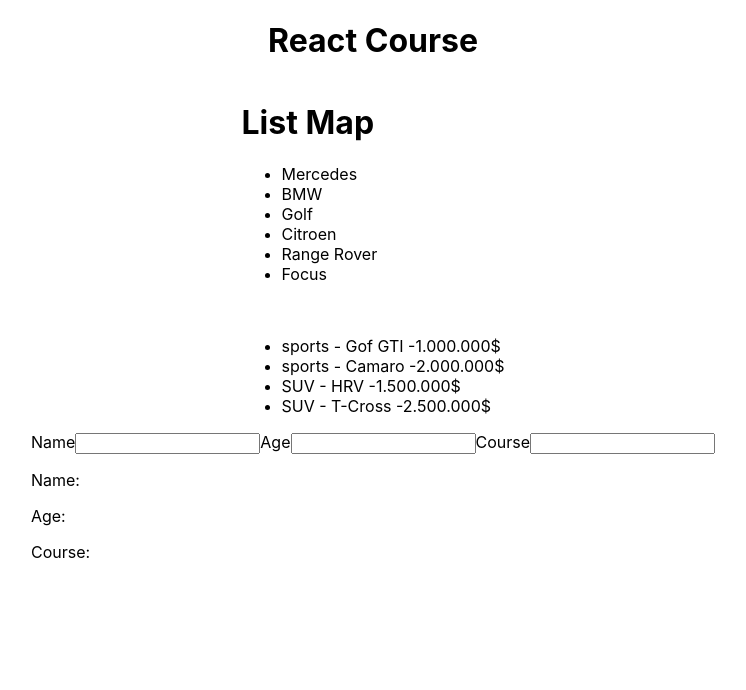
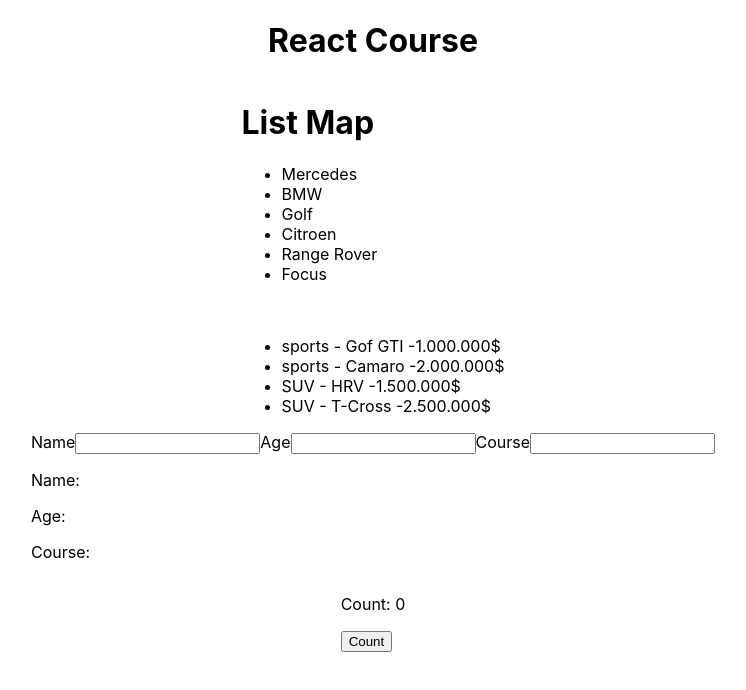
Before and after one commit to fabioramos18/React-Course, a React (Create React App) app in the folder initial-course-of-react/: page / in a window 1280 px wide. Shown: the top 690 px of the page, without its empty margins (267-1013 px from the left). Built offline with nearby package versions, Linux system fonts and the light colour scheme.

Commit message:
useEffect

```diff
--- a/initial-course-of-react/src/App.js
+++ b/initial-course-of-react/src/App.js
@@ -1,7 +1,9 @@
 import React from 'react'
 import { ListMAP } from './components/ListMAP'
 import { FormElements } from './components/FormElements'
+import { HookUseEffect } from './components/HookUseEffect'
 import './App.css'
+import { useEffect } from 'react/cjs/react.development'
 
 const App = () => {
 
@@ -10,6 +12,7 @@
       <h1>React Course</h1>
       <ListMAP/>
       <FormElements/>
+      <HookUseEffect/>
     </div>
   )
 }
--- /dev/null
+++ b/initial-course-of-react/src/components/HookUseEffect.js
@@ -0,0 +1,17 @@
+import React, {useEffect,useState} from 'react'
+
+export const HookUseEffect = () => {
+
+    const[count,setCount]=useState(0)
+    useEffect(
+        ()=>console.log("Loaded!"),
+        document.title='Count'+ count
+    )
+
+    return (
+        <div>
+            <p>Count: {count}</p>
+            <button onClick={()=>setCount(count+1)}>Count</button>
+        </div>
+    )
+}
```
